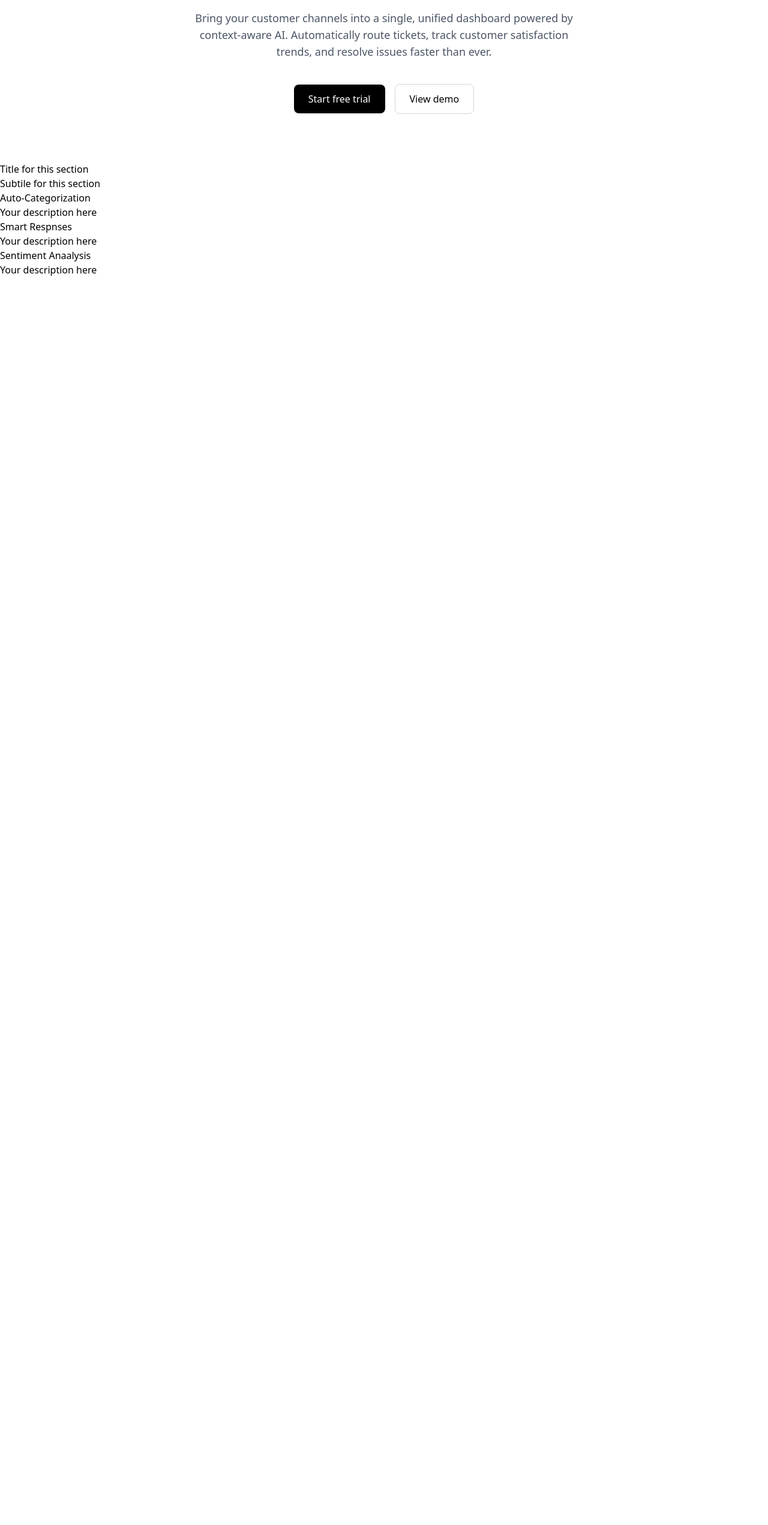
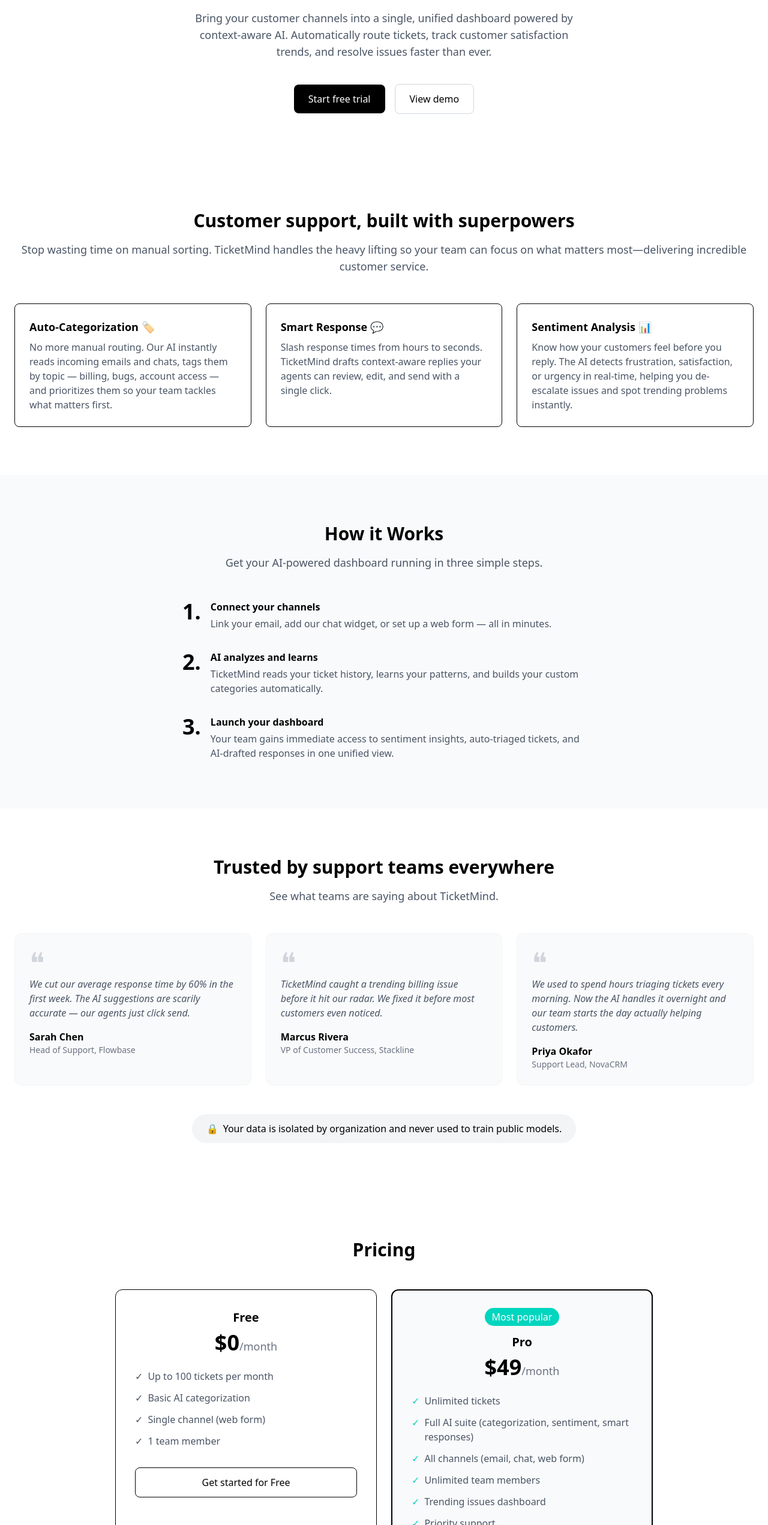
Before and after one commit to elitecoder88/ticketmind, a Next.js app: page / in a window 1280 px wide. Shown: the part 257-2800 px from the top of the page at 60% size. Before the commit the page ends 800 px from the top, so only its background shows below. Built offline with nearby package versions, Linux system fonts and the light colour scheme.

Commit message:
Completed landing page

```diff
--- a/src/app/page.tsx
+++ b/src/app/page.tsx
@@ -1,3 +1,5 @@
+import Link from "next/link";
+
 export default function Home() {
   return (
     <div>
@@ -9,8 +11,8 @@ export default function Home() {
 
           {/* Right side: Buttons  */}
           <div className="flex items-center gap-4">
-            <a href="/sign-in">Sign in</a>
-            <a href="/sign-up" className="bg-black text-white px-4 py-2 rounded-lg">Get started</a>
+            <Link href="/sign-in">Sign in</Link>
+            <Link href="/sign-up" className="bg-black text-white px-4 py-2 rounded-lg">Get started</Link>
           </div>
         </div>
       </nav>
@@ -20,36 +22,191 @@ export default function Home() {
         <h1 className="text-5xl font-bold">Intelligent customer support without the complexity</h1>
         <p className="mt-6 text-lg text-gray-600 max-w-2xl mx-auto">Bring your customer channels into a single, unified dashboard powered by context-aware AI. Automatically route tickets, track customer satisfaction trends, and resolve issues faster than ever.</p>
         <div className="flex items-center justify-center gap-4 mt-10">
-          <a href="/sign-up" className="bg-black text-white px-6 py-3 rounded-lg">Start free trial</a>
-          <a href="/dashboard" className="border border-gray-300 px-6 py-3 rounded-lg">View demo</a>
+          <Link href="/sign-up" className="bg-black text-white px-6 py-3 rounded-lg">Start free trial</Link>
+          <Link href="/dashboard" className="border border-gray-300 px-6 py-3 rounded-lg">View demo</Link>
         </div>
       </section>
 
       {/* Core Features */}
-      <section>
-        <h2>Title for this section</h2>
-        <p>Subtile for this section</p>
+      <section className="text-center py-20 px-6">
+        <h2 className="text-3xl font-bold">Customer support, built with superpowers</h2>
+        <p className="mt-4 text-lg text-gray-600">Stop wasting time on manual sorting. TicketMind handles the heavy lifting so your team can focus on what matters most—delivering incredible customer service.</p>
 
-        <div> {/* This will be your 3-column grid */}
+        <div className="grid grid-cols-3 gap-6 mt-12"> {/* This will be the 3-column grid */}
           {/* Card 1 */}
-          <div>
-            <h3>Auto-Categorization</h3>
-            <p>Your description here</p>
+          <div className="border rounded-lg p-6 text-left">
+            <h3 className="font-semibold text-lg">Auto-Categorization  🏷️</h3>
+            <p className="mt-2 text-gray-600">No more manual routing. Our AI instantly reads incoming emails and chats, tags them by topic — billing, bugs, account access — and prioritizes them so your team tackles what matters first.</p>
           </div>
 
           {/* Card 2 */}
-          <div>
-            <h3>Smart Respnses</h3>
-            <p>Your description here</p>
+          <div className="border rounded-lg p-6 text-left">
+            <h3 className="font-semibold text-lg">Smart Response  💬</h3>
+            <p className="mt-2 text-gray-600">Slash response times from hours to seconds. TicketMind drafts context-aware replies your agents can review, edit, and send with a single click.</p>
           </div>
 
           {/* Card 3 */}
-          <div>
-            <h3>Sentiment Anaalysis</h3>
-            <p>Your description here</p>
+          <div className="border rounded-lg p-6 text-left">
+            <h3 className="font-semibold text-lg">Sentiment Analysis  📊</h3>
+            <p className="mt-2 text-gray-600">Know how your customers feel before you reply. The AI detects frustration, satisfaction, or urgency in real-time, helping you de-escalate issues and spot trending problems instantly.</p>
           </div>
         </div>
       </section>
+
+      {/* How It Works */}
+      <section className="bg-gray-50 py-20 px-6">
+        <h2 className="text-3xl font-bold text-center">How it Works</h2>
+        <p className="mt-4 text-lg text-gray-600 text-center">Get your AI-powered dashboard running in three simple steps.</p>
+
+        <div className="flex flex-col gap-8 max-w-2xl mx-auto mt-12">
+          {/* Step 1 */}
+          <div className="flex items-start gap-4">
+            <span className="text-4xl font-bold">1.</span>
+            <div>
+              <h3 className="font-semibold">Connect your channels</h3>
+              <p className="mt-1 text-gray-600">Link your email, add our chat widget, or set up a web form — all in minutes.</p>
+            </div>
+          </div>
+
+          {/* Step 2 */}
+          <div className="flex items-start gap-4">
+            <span className="text-4xl font-bold">2.</span>
+            <div>
+              <h3 className="font-semibold">AI analyzes and learns</h3>
+              <p className="mt-1 text-gray-600">TicketMind reads your ticket history, learns your patterns, and builds your custom categories automatically.</p>
+            </div>
+          </div>
+
+          {/* Step 3 */}
+          <div className="flex items-start gap-4">
+            <span className="text-4xl font-bold">3.</span>
+            <div>
+              <h3 className="font-semibold">Launch your dashboard</h3>
+              <p className="mt-1 text-gray-600">Your team gains immediate access to sentiment insights, auto-triaged tickets, and AI-drafted responses in one unified view.</p>
+            </div>
+          </div>
+        </div>
+      </section>
+
+
+      {/* Social Proof & Trust */}
+      <section className="text-center py-20 px-6">
+        <h2 className="text-3xl font-bold">Trusted by support teams everywhere</h2>
+        <p className="mt-4 text-lg text-gray-600">See what teams are saying about TicketMind.</p>
+
+        <div className="grid grid-cols-3 gap-6 mt-12">
+          {/* Testimonial 1 */}
+          <div className="border border-gray-100 bg-gray-50 rounded-xl p-6 text-left hover:shadow-md transition-shadow">
+            <span className="text-5xl leading-none text-gray-300">❝</span>
+            <p className="italic text-gray-600">We cut our average response time by 60% in the first week. The AI suggestions are scarily accurate — our agents just click send.</p>
+            <p className="mt-4 font-semibold">Sarah Chen</p>
+            <p className="text-sm text-gray-500">Head of Support, Flowbase</p>
+          </div>
+
+          {/* Testimonial 2 */}
+          <div className="border border-gray-100 bg-gray-50 rounded-xl p-6 text-left hover:shadow-md transition-shadow">
+            <span className="text-5xl leading-none text-gray-300">❝</span>
+            <p className="italic text-gray-600">TicketMind caught a trending billing issue before it hit our radar. We fixed it before most customers even noticed.</p>
+            <p className="mt-4 font-semibold">Marcus Rivera</p>
+            <p className="text-sm text-gray-500">VP of Customer Success, Stackline</p>
+          </div>
+
+          {/* Testimonial 3 */}
+          <div className="border border-gray-100 bg-gray-50 rounded-xl p-6 text-left hover:shadow-md transition-shadow">
+            <span className="text-5xl leading-none text-gray-300">❝</span>
+            <p className="italic text-gray-600">We used to spend hours triaging tickets every morning. Now the AI handles it overnight and our team starts the day actually helping customers.</p>
+            <p className="mt-4 font-semibold">Priya Okafor</p>
+            <p className="text-sm text-gray-500">Support Lead, NovaCRM</p>
+          </div>
+        </div>
+
+        <div className="mt-12 inline-flex items-center gap-2 bg-gray-100 px-6 py-3 rounded-full">
+          <span>🔒</span>
+          <p className="text-center">Your data is isolated by organization and never used to train public models.</p>
+        </div>
+      </section>
+
+      {/* Pricing */}
+      <section className="text-center py-20 px-6">
+        <h2 className="text-3xl font-bold">Pricing</h2>
+
+        <div className="grid grid-cols-2 max-w-4xl mx-auto gap-6 mt-12">
+          <div className="border rounded-xl p-8 hover:shadow-lg transition-shadow">
+            <h3 className="text-xl font-semibold">Free</h3>
+            <p className="mt-2 text-4xl font-bold">$0<span className="text-lg font-normal text-gray-500">/month</span></p>
+            <ul className="mt-6 space-y-3 text-left">
+              <li className="flex items-start gap-2 text-gray-600">
+                <span>✓</span>
+                <span>Up to 100 tickets per month</span>
+              </li>
+
+              <li className="flex items-start gap-2 text-gray-600">
+                <span>✓</span>
+                <span>Basic AI categorization</span>
+              </li>
+
+              <li className="flex items-start gap-2 text-gray-600">
+                <span>✓</span>
+                <span>Single channel (web form)</span>
+              </li>
+
+              <li className="flex items-start gap-2 text-gray-600">
+                <span>✓</span>
+                <span>1 team member</span>
+              </li>
+            </ul>
+            <button className="mt-8 w-full py-3 rounded-lg border border-black text-black font-medium hover:bg-gray-100 transition-colors">Get started for Free</button>
+          </div>
+
+          <div className="border-2 border-black bg-gray-50 rounded-xl p-8 hover:shadow-lg transition-shadow">
+            <span className="bg-teal-400 text-white text-s px-3 py-1 rounded-full">Most popular</span>
+            <h3 className="text-xl font-semibold mt-4">Pro</h3>
+             <p className="mt-2 text-4xl font-bold">$49<span className="text-lg font-normal text-gray-500">/month</span></p>
+            <ul className="mt-6 space-y-3 text-left">
+              <li className="flex items-start gap-2 text-gray-600">
+                <span className="text-teal-400">✓</span>
+                <span>Unlimited tickets</span>
+              </li>
+
+              <li className="flex items-start gap-2 text-gray-600">
+                <span className="text-teal-400">✓</span>
+                <span>Full AI suite (categorization, sentiment, smart responses)</span>
+              </li>
+
+              <li className="flex items-start gap-2 text-gray-600">
+                <span className="text-teal-400">✓</span>
+                <span>All channels (email, chat, web form)</span>
+              </li>
+
+              <li className="flex items-start gap-2 text-gray-600">
+                <span className="text-teal-400">✓</span>
+                <span>Unlimited team members</span>
+              </li>
+
+              <li className="flex items-start gap-2 text-gray-600">
+                <span className="text-teal-400">✓</span>
+                <span>Trending issues dashboard</span>
+              </li>
+
+              <li className="flex items-start gap-2 text-gray-600">
+                <span className="text-teal-400">✓</span>
+                <span>Priority support</span>
+              </li>
+            </ul>
+            <button className="mt-8 w-full py-3 rounded-lg bg-black text-white font-medium hover:bg-gray-500 transition-colors">Upgrade to Pro</button>
+          </div>
+        </div>
+      </section>
+
+      {/* CTA */}
+      <section className="bg-black text-white text-center py-20 px-6">
+        <h2 className="text-3xl font-bold">Ready to transform your customer support?</h2>
+        <p className="mt-4 text-gray-400 max-w-2xl mx-auto">Join hundreds of teams using TicketMind to resolve tickets faster, keep customers happier, and let AI handle the busywork.</p>
+        <Link href="/sign-up" className="inline-block mt-8 px-6 py-3 rounded-lg bg-white text-black font-medium">Get started for free</Link>
+        <p className="mt-4 text-sm text-gray-100">No credit card required. Free plan available.</p>
+      </section>
+
+
     </div>
   );
 }
```
